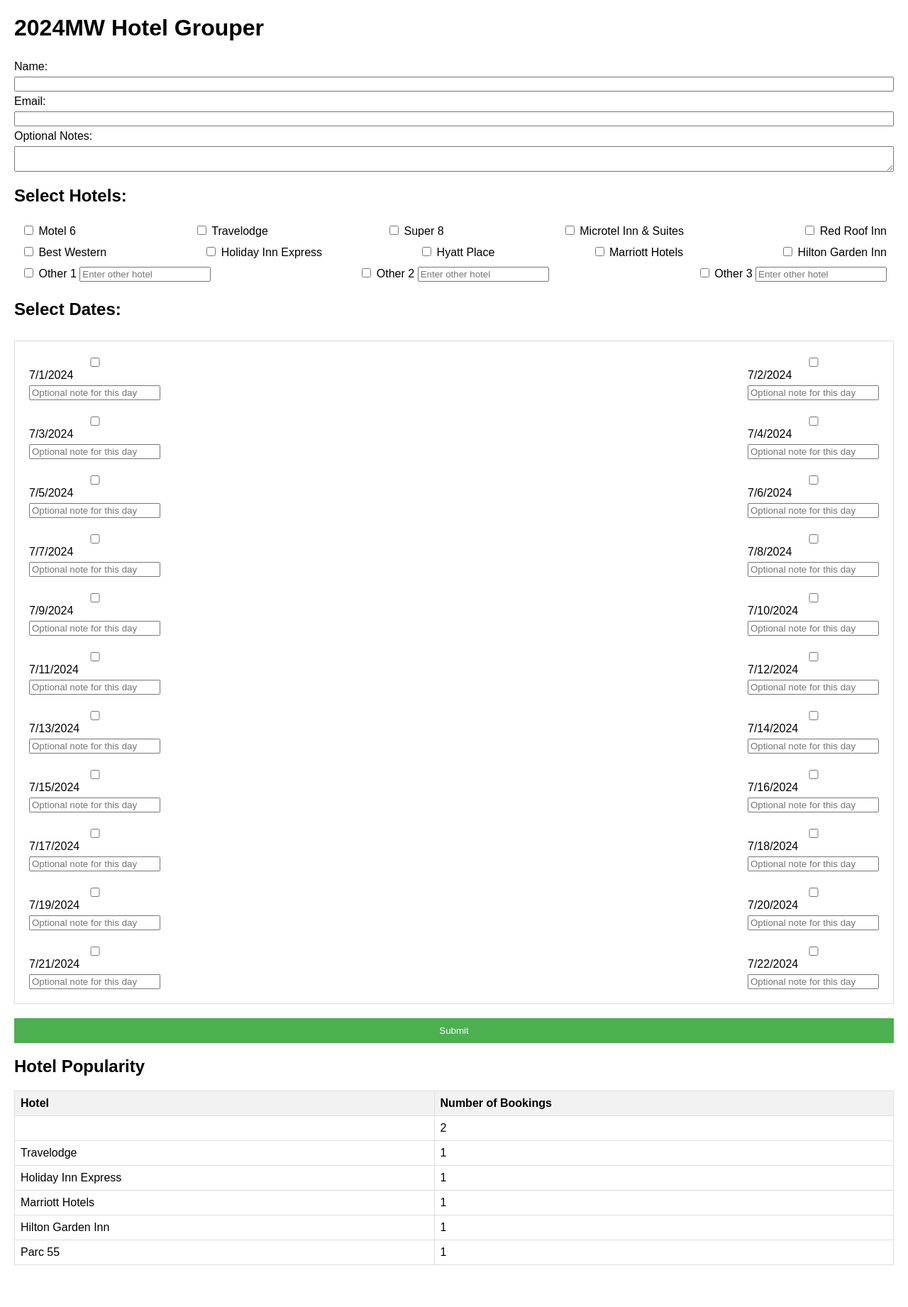
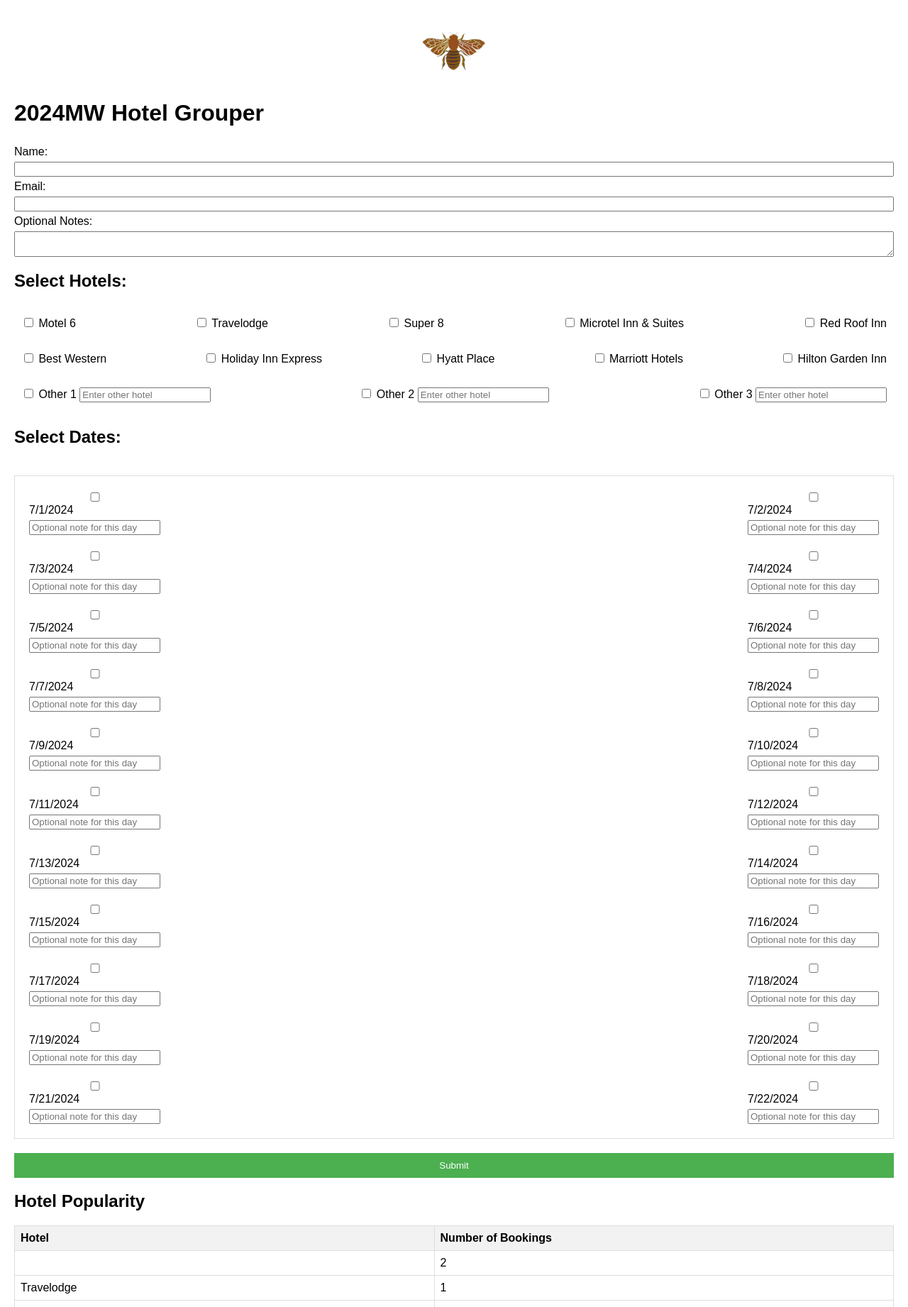
Before and after one commit to fog-e/2024MW_Hotel_Grouper, a Flask app: page / in a window 1280 px wide. Shown: the top 1842 px of the page at 71% size. Before the commit the page ends 1783 px from the top, so only its background shows below. Run offline with Flask 3, Linux system fonts and the light colour scheme.

Commit message:
Updated layout for hotels and dates, added a honey bee

```diff
--- a/app/templates/index.html
+++ b/app/templates/index.html
@@ -7,6 +7,7 @@
     <link rel="stylesheet" href="{{ url_for('static', filename='style.css') }}">
 </head>
 <body>
+    <img src="{{ url_for('static', filename='beeme.png') }}" alt="Logo" class="logo">
     <h1>2024MW Hotel Grouper</h1>
     <form action="{{ url_for('main.submit') }}" method="post">
         <label for="name">Name:</label>
--- a/style.css
+++ b/style.css
@@ -33,6 +33,7 @@ button:hover {
 .hotel-row {
     display: flex;
     justify-content: space-between;
+    margin: 10px 0;
 }
 
 .hotels label {
@@ -44,19 +45,19 @@ button:hover {
     flex-direction: column;
     border: 1px solid #ddd;
     padding: 10px;
-    margin-top: 10px;
+    margin-top: 20px;
 }
 
 .date-row {
     display: flex;
     justify-content: space-between;
-    margin: 5px 0;
+    margin: 10px 0;
 }
 
 .date-label {
     display: flex;
     flex-direction: column;
-    margin: 5px 10px;
+    margin: 0 10px;
 }
 
 .date-label input[type="text"] {
@@ -78,3 +79,12 @@ button:hover {
     background-color: #f2f2f2;
     text-align: left;
 }
+
+.logo {
+    display: block;
+    margin-left: auto;
+    margin-right: auto;
+    width: 100px;
+    height: auto;
+    margin-bottom: 20px;
+}
```
Also changed, not shown: app/static/beeme.png (added).
